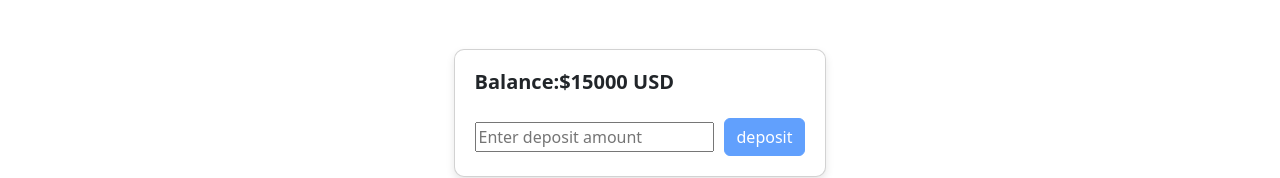
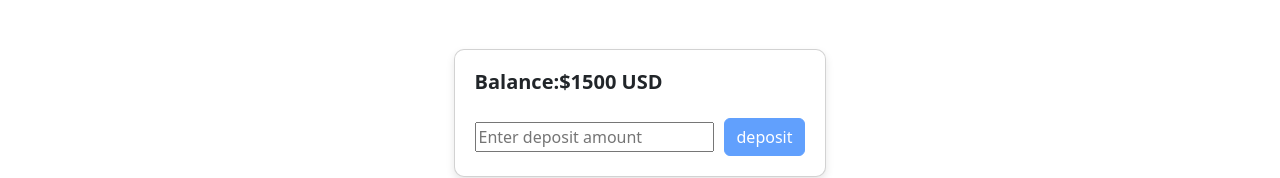
Before and after one commit to mabass2110/Front-End-WebApp, a React (Vite) app: page /deposit in a window 1280 px wide. Shown: the part 279-457 px from the top of the page. Built offline with nearby package versions, Linux system fonts and the light colour scheme.

Commit message:
sharing data using AllDataContext instead of BalanceContext

```diff
--- a/src/deposit.jsx
+++ b/src/deposit.jsx
@@ -4,12 +4,13 @@ import { useContext, useState } from "react"
 
 
 import Input from './amount_input'
-import BalanceContext from "./balance_context";
+
+import AllDataContext from "./alldata_context";
 
 const Deposit = () => {
     const [disable, setDisable] = useState(true);
     const [depositAmount, setDepositAmount] = useState('')
-    const {balance, deposit} = useContext(BalanceContext)
+    const {balance, deposit} = useContext(AllDataContext)
 
     const handleSubmit = (e)=>{
         e.preventDefault()
@@ -31,21 +32,16 @@ const Deposit = () => {
     }
 
     const handleChange = (e)=>{
-
         let value = e.target.value
         console.log(value)
         setDepositAmount(value)
         setDisable(value === '')
-
     }
 
     return(
-
         <>
-
             <Input handleSubmit={handleSubmit} operation='deposit'  handleOperation={handleDeposit} handleChange={handleChange} value={depositAmount} balance={balance} disabled={disable}/>
         </>
-
     )
 }
 
```
